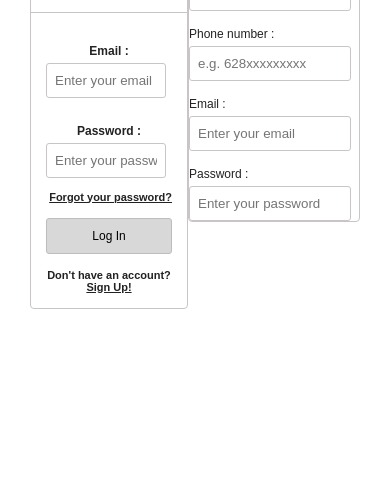
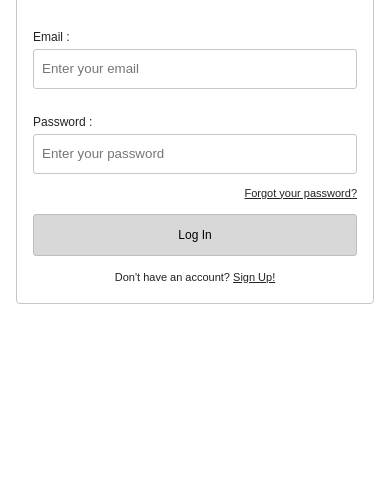
Before and after one commit to sho6-bit/CodeAlpha-ShoShop, a plain HTML site: page index.html in a window 390 px wide. Shown: the part 353-844 px from the top of the page. Drawn offline with Linux system fonts and the light colour scheme.

Commit message:
update style

```diff
--- a/index.html
+++ b/index.html
@@ -13,11 +13,11 @@
 
     <main class="auth-container">
 
-        <aside class="left-illustration">
+        <aside class="left-illustration" id="left-illustration">
             <img src="assets/left.png" alt="Delivery illustration">
         </aside>
 
-        <section class="login-section">
+        <section class="login-section" id="login-section">
 
             <h1>Welcome to Sho Shop!</h1>
             <p>Let's log you in!</p>
@@ -75,7 +75,7 @@
 
                     <p class="signup-text">
                         Don't have an account?
-                        <a href="#">Sign Up!</a>
+                        <a href="#" class="signup-link" id="show-signup">Sign Up!</a>
                     </p>
                 </form>
 
@@ -83,9 +83,10 @@
 
         </section>
 
-        <section class="signup-section">
+        <section class="signup-section" id="signup-section" hidden>
 
             <div class="signup-card">
+
                 <h1>Sign up</h1>
 
                 <form>
@@ -134,11 +135,18 @@
                             >
                     </div>
 
+                    <p class="login-text">
+                        Already have an account?
+                        <a href="#" id="show-login">Sign In</a>
+                    </p>
+
+                    <button type="submit" class="signup-btn">Sign Up</button>
+
                 </form>
             </div>
         </section>
 
-        <aside class="right-illustration">
+        <aside class="right-illustration" id="right-illustration">
             <img src="assets/right.png" alt="Shopping illustration">
         </aside>
 
--- a/styles.css
+++ b/styles.css
@@ -3,23 +3,31 @@
     padding: 0;
     box-sizing: border-box;
 }
+
 body {
-    margin: 0;
-    padding: 0;
-    box-sizing: border-box;
+    min-width: 320px;
+    font-family: Arial, Helvetica, sans-serif;
+    background-color: #fff;
+    color: #222;
+}
 
-    font-family: Arial, Helvetica, sans-serif;
-    background-color: #ffffff;
-    color: #222;
+.auth-container {
+    min-height: 100vh;
+    display: flex;
+    align-items: center;
+    justify-content: space-between;
+    gap: 30px;
+    padding: 30px 5%;
 }
 
 .left-illustration,
 .right-illustration {
     flex: 1;
+    min-width: 0;
+    align-self: stretch;
     display: flex;
     align-items: flex-end;
     justify-content: center;
-    align-self: stretch;
 }
 
 .left-illustration img,
@@ -30,36 +38,36 @@ body {
     object-fit: contain;
 }
 
-.auth-container {
-    min-height: 100vh;
-    display: flex;
-    align-items: center;
-    justify-content: space-between;
-    padding: 30px;
-    gap: 20;
-}
-
-.login-section {
+.login-section,
+.signup-section {
     flex: 1;
+    width: 100%;
     max-width: 400px;
-    width: 100%;
+    min-width: 0;
+    margin: auto;
     display: flex;
     flex-direction: column;
     align-items: center;
     gap: 12px;
 }
 
-.login-section, .signup-section h1 {
+.login-section h1,
+.signup-section h1 {
     font-size: 20px;
     font-weight: 600;
     text-align: center;
 }
 
-.login-card, .signup-card{
+.signup-section h1 {
+    margin-top: 24px;
+}
+
+.login-card,
+.signup-card {
     width: 100%;
     border: 1px solid #c9c5c5;
     border-radius: 4px;
-    background-color: #ffffff;
+    background-color: #fff;
 }
 
 .social-login {
@@ -83,21 +91,25 @@ body {
 .social-btn img {
     width: 42px;
     height: 42px;
-    object-fit: contain;
+    padding: 10px;
     border: 1px solid #ccc;
     border-radius: 50%;
-    padding: 10px;
+    object-fit: contain;
 }
 
-.social-btn span {
+.social-btn span,
+.forgot-password,
+.signup-text,
+.login-text {
     font-size: 11px;
 }
 
-.login-form {
+.login-form,
+.signup-card form {
     display: flex;
     flex-direction: column;
+    gap: 10px;
     padding: 20px;
-    gap: 10px;
 }
 
 .form-group {
@@ -112,11 +124,11 @@ body {
 }
 
 .form-group input {
-    width: 95%;
-    height: 35px;
+    width: 100%;
+    min-height: 35px;
+    padding: 8px;
     border: 1px solid #c9c5c5;
     border-radius: 3px;
-    padding: 8px;
     outline: none;
 }
 
@@ -125,45 +137,65 @@ body {
 }
 
 .forgot-password {
-    font-size: 11px;
     color: #222;
     text-align: right;
     margin-top: 3px;
 }
 
-.login-btn {
+.login-btn,
+.signup-btn {
     width: 100%;
-    height: 36px;
+    min-height: 36px;
     margin-top: 5px;
-    background-color: #d8d8d8;
     border: 1px solid #bdbdbd;
     border-radius: 3px;
+    background-color: #d8d8d8;
     cursor: pointer;
     font-size: 12px;
-    transition: 0.2s;
+    transition: background-color 0.2s;
 }
 
-.login-btn:hover {
+.login-btn:hover,
+.signup-btn:hover {
     background-color: #bdbdbd;
 }
 
-.signup-text {
-    font-size: 11px;
+.signup-text,
+.login-text {
     text-align: center;
     margin-top: 5px;
 }
 
-.signup-text a {
+.signup-text a,
+.login-text a {
     color: #222;
 }
 
-/* Responsive Design */
+[hidden] {
+    display: none !important;
+}
+
+@media (max-width: 1024px) {
+    .auth-container {
+        gap: 15px;
+        padding: 30px 3%;
+    }
+
+    .left-illustration img,
+    .right-illustration img {
+        max-width: 200px;
+    }
+
+    .login-section,
+    .signup-section {
+        max-width: 370px;
+    }
+}
 
 @media (max-width: 768px) {
-
-    .login-container {
+    .auth-container {
         justify-content: center;
-        padding: 20px;
+        padding: 30px 20px;
     }
 
     .left-illustration,
@@ -171,22 +203,35 @@ body {
         display: none;
     }
 
-    .login-section {
+    .login-section,
+    .signup-section {
+        flex: none;
         max-width: 400px;
     }
 }
 
-@media (max-width: 400px) {
-
-    .login-section h1 {
-        font-size: 18px;
+@media (max-width: 480px) {
+    .auth-container {
+        padding: 20px 16px;
     }
 
-    .login-form {
+    .login-form,
+    .signup-card form {
+        padding: 20px 16px;
+    }
+
+    .social-login {
+        gap: 15px;
         padding: 15px;
     }
 
-    .social-login {
-        padding: 15px;
+    .form-group input {
+        width: 100%;
+        min-height: 40px;
+    }
+
+    .login-btn,
+    .signup-btn {
+        min-height: 42px;
     }
 }
```
